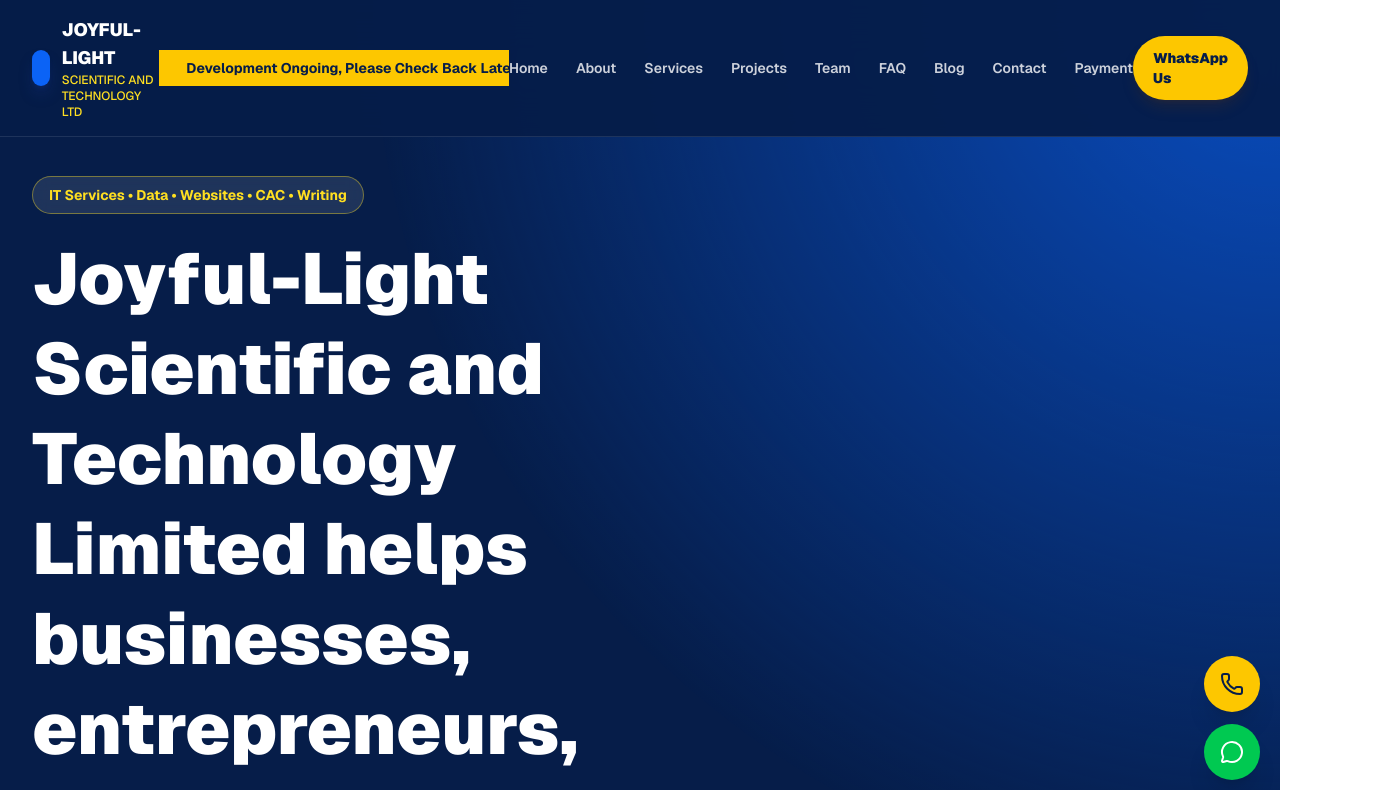
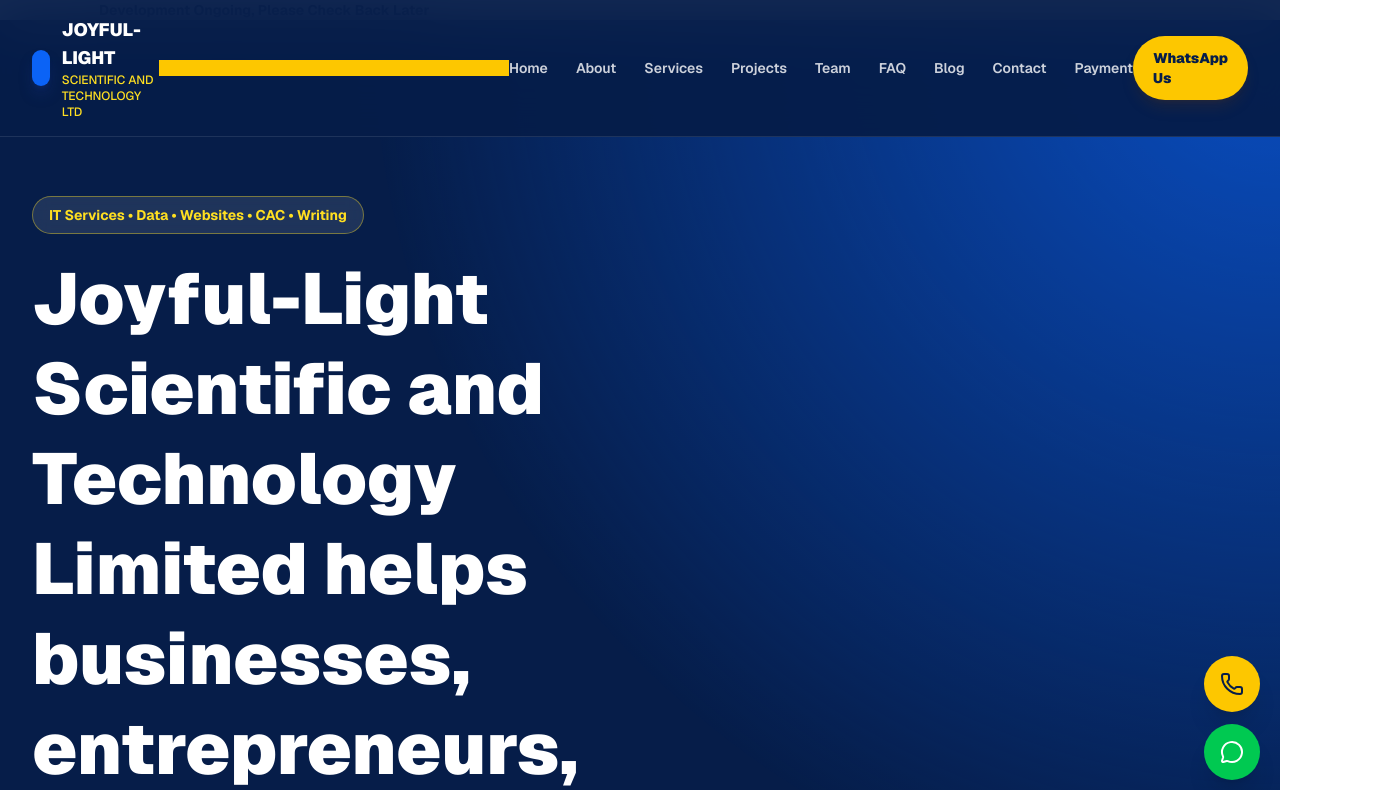
Before and after one commit to bkeyz0049/joyful-light-website, a Next.js app: page / in a window 1280 px wide. Shown: the top 790 px of the page, 1379 px wide, since content can reach past the window. Built offline with nearby package versions, Linux system fonts and the light colour scheme.

Commit message:
Add development notice

```diff
--- a/app/page.tsx
+++ b/app/page.tsx
@@ -107,9 +107,6 @@
             </div>
           </a>
         <div className="w-full overflow-hidden bg-yellow-400 py-2">
-        <div className="animate-[marquee_15s_linear_infinite] whitespace-nowrap text-sm font-bold text-[#061d49]">
-            Development Ongoing, Please Check Back Later
-        </div>
         </div>
           <div className="hidden items-center gap-7 lg:flex">
             {nav.map((item) => (
@@ -140,7 +137,9 @@
           </div>
         )}
       </header>
-
+        <div className="animate-[marquee_15s_linear_infinite] whitespace-nowrap text-sm font-bold text-[#061d49]">
+            Development Ongoing, Please Check Back Later
+        </div>
       <section id="home" className="relative overflow-hidden bg-[#061d49] pt-24">
         <div className="absolute inset-0 bg-[radial-gradient(circle_at_top_right,#0b63f6_0%,transparent_34%),radial-gradient(circle_at_bottom_left,#ffd84d_0%,transparent_22%)] opacity-70" />
         <div className="relative mx-auto grid min-h-[720px] max-w-7xl items-center gap-12 px-5 py-20 lg:grid-cols-2 lg:px-8">
```
